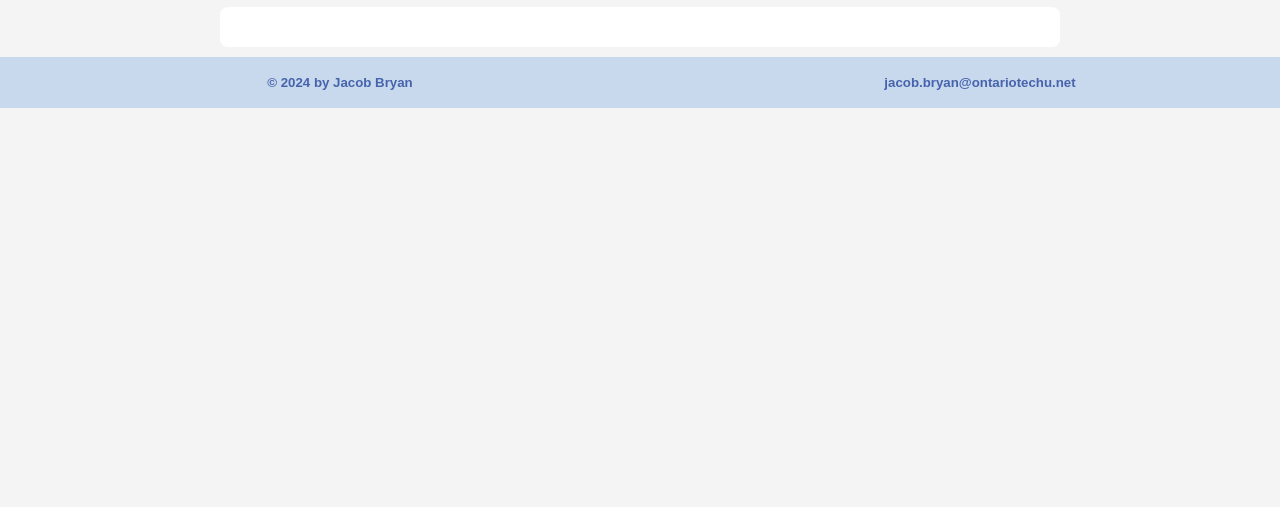
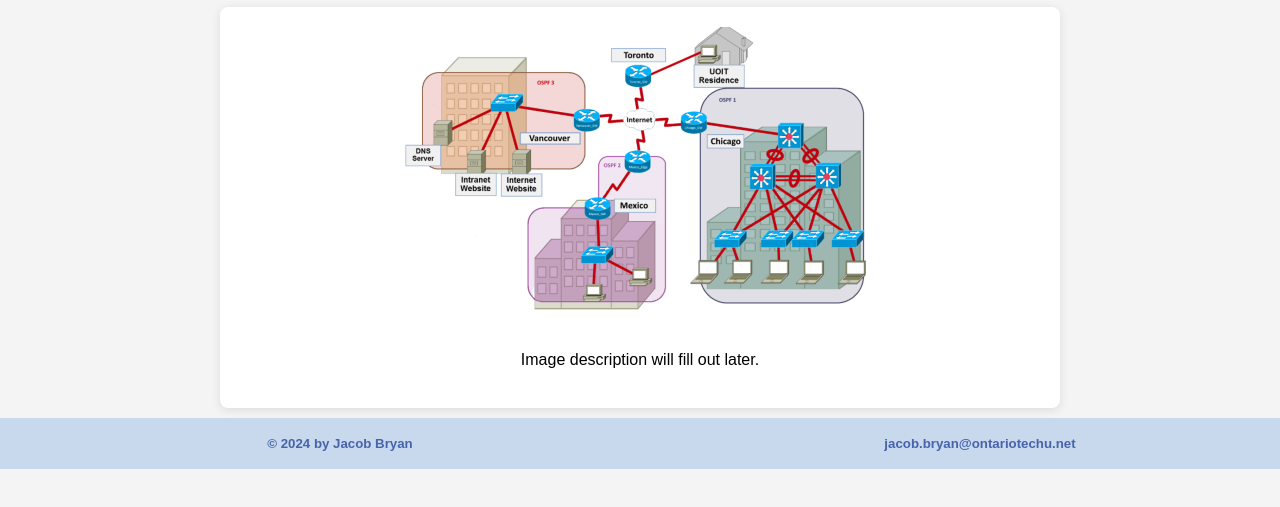
Before and after one commit to Jacob-B17/Jacob-WebandScriptingProgramming, a plain HTML site: page Projects.html in a window 1280 px wide. Shown: the part 209-716 px from the top of the page. Drawn offline with Linux system fonts and the light colour scheme.

Commit message:
Add files via upload
Added the network-topology image to the projects page and also added a spot for text so I can talk about it.

```diff
--- a/HomePage.css
+++ b/HomePage.css
@@ -76,6 +76,37 @@ header {
     border-radius: 8px;
 }
 
+/*Creates a flex box used for the project page, here i have it so all the items will stack vertically and centres them*/
+.project-container {
+    display: flex;
+    flex-direction: column;
+    align-items: center;
+    max-width: 800px;
+    margin: 10px auto;
+    background: #ffffff;
+    border-radius: 8px;
+    padding: 20px;
+    box-shadow: 0 2px 10px rgba(0, 0, 0, 0.1); /* Optional: adds some shadow for depth */
+}
+
+.network-image {
+    display: flex; /* Use flexbox to center the image */
+    justify-content: center; /* Center the image horizontally */
+    width: 100%; /* Ensure it takes the full width of the container */
+    margin-bottom: 20px; /* Space between image and text */
+}
+
+.network-image img {
+    max-width: 100%; /* Image should not exceed the width of its container */
+    height: auto; /* Maintain aspect ratio */
+    border-radius: 8px; /* Round the corners */
+}
+
+.description {
+    text-align: center; /* Center text below the image */
+    width: 100%; /* Ensure it takes the full width */
+    padding: 0 20px; /* Add some horizontal padding for text */
+}
 
 #right-column {
     float: right;
--- a/Projects.html
+++ b/Projects.html
@@ -19,8 +19,13 @@
             <h1>My Projects</h1>
         </div>
     </div>
-    <div class="profile-container">
-
+    <div class="project-container">
+        <div class="network-image">
+            <img src="network-topology.png" alt="Networking Photo">
+        </div>
+        <div class="description">
+            <p>Image description will fill out later.</p>
+        </div>
     </div>
     <footer>
         <div id="footer">
```
Also changed, not shown: network-topology.png (added).
